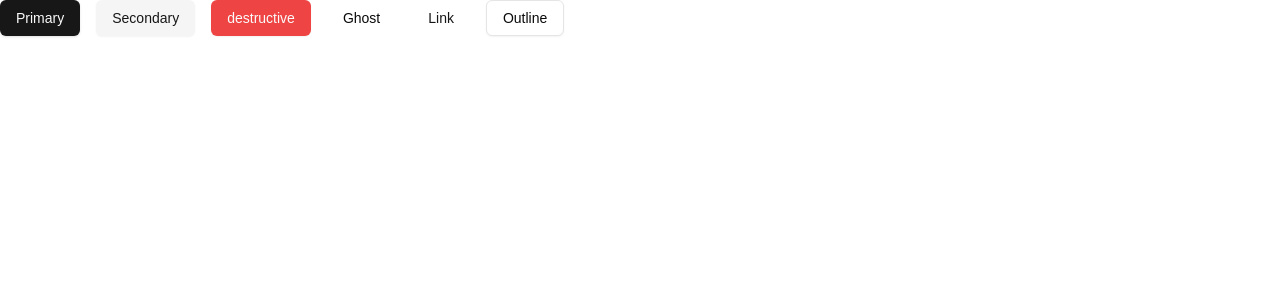
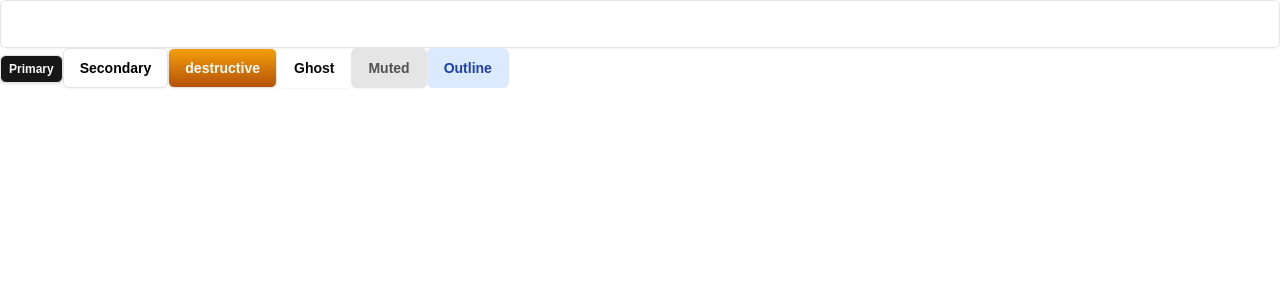
Before and after one commit to gyhcom/Jira_Gyh, a Next.js app: page / in a window 1280 px wide. Shown: the top 300 px of the page. Built offline with nearby package versions, Linux system fonts and the light colour scheme.

Commit message:
feat: update button and input components with new styles and variants

```diff
--- a/src/app/page.tsx
+++ b/src/app/page.tsx
@@ -1,11 +1,13 @@
 
 import { Button } from "@/components/ui/button";
+import { Input } from "@/components/ui/input";
 
 export default function Home() {
  return (
   <div>
-    <div className="flex gap-4">
-      <Button>
+    <div className="">
+      <Input />
+      <Button size="xs">
         Primary
       </Button>
       <Button variant="secondary">
@@ -17,10 +19,10 @@
       <Button variant="ghost">
         Ghost
       </Button>
-      <Button variant="link">
-        Link
+      <Button variant="muted">
+        Muted
       </Button>
-      <Button variant="outline">
+      <Button variant="teritary">
         Outline
       </Button>
     </div>
--- a/src/components/ui/button.tsx
+++ b/src/components/ui/button.tsx
@@ -5,30 +5,34 @@
 import { cn } from "@/lib/utils"
 
 const buttonVariants = cva(
-  "inline-flex items-center justify-center gap-2 whitespace-nowrap rounded-md text-sm font-medium transition-colors focus-visible:outline-none focus-visible:ring-1 focus-visible:ring-ring disabled:pointer-events-none disabled:opacity-50 [&_svg]:pointer-events-none [&_svg]:size-4 [&_svg]:shrink-0",
+  "inline-flex items-center justify-center gap-2 whitespace-nowrap rounded-md text-sm font-semibold transition-colors focus-visible:outline-none focus-visible:ring-1 focus-visible:ring-ring disabled:pointer-events-none disabled:bg-neutral-100 disabled:from-neutral-100 disable:to-neutral-100 disabled:text-netural-300 border border-neutral-200 shadow-sm",
   {
     variants: {
       variant: {
-        default:
+        primary:
           "bg-primary text-primary-foreground shadow hover:bg-primary/90",
         destructive:
-          "bg-destructive text-destructive-foreground shadow-sm hover:bg-destructive/90",
+          "bg-gradient-to-b from-amber-500 to-amber-700 text-destructive-foreground hover:from-amber-700 hover:to-amber-700",
         outline:
           "border border-input bg-background shadow-sm hover:bg-accent hover:text-accent-foreground",
         secondary:
-          "bg-secondary text-secondary-foreground shadow-sm hover:bg-secondary/80",
-        ghost: "hover:bg-accent hover:text-accent-foreground",
-        link: "text-primary underline-offset-4 hover:underline",
+          "bg-white text-black hover:bg-neutral-100",
+        ghost: "border-transparent shdow-none hover:bg-accent hover;text-accent-foreground",
+        muted:"bg-neutral-200 text-neutral-600 hover:bg-neutral-200/80",
+        teritary:
+          "bg-blue-100 text-blue-800 border-transparent hover:bg-blue-200 shadow-none",
+
       },
       size: {
-        default: "h-9 px-4 py-2",
-        sm: "h-8 rounded-md px-3 text-xs",
-        lg: "h-10 rounded-md px-8",
-        icon: "h-9 w-9",
+        default: "h-10 px-4 py-2",
+        sm: "h-8 rounded-md px-3",
+        xs: "h-7 rounded-md px-2 text-xs",
+        lg: "h-12 rounded-md px-8",
+        icon: "h-8 w-8",
       },
     },
     defaultVariants: {
-      variant: "default",
+      variant: "primary",
       size: "default",
     },
   }
--- a/src/components/ui/input.tsx
+++ b/src/components/ui/input.tsx
@@ -8,7 +8,7 @@
       <input
         type={type}
         className={cn(
-          "flex h-9 w-full rounded-md border border-input bg-transparent px-3 py-1 text-base shadow-sm transition-colors file:border-0 file:bg-transparent file:text-sm file:font-medium file:text-foreground placeholder:text-muted-foreground focus-visible:outline-none focus-visible:ring-1 focus-visible:ring-ring disabled:cursor-not-allowed disabled:opacity-50 md:text-sm",
+          "flex h-12 w-full rounded-md border border-input bg-transparent px-3 py-1 text-base shadow-sm transition-colors file:border-0 file:bg-transparent file:text-sm file:font-medium file:text-foreground placeholder:text-muted-foreground focus-visible:outline-none focus-visible:ring-1 focus-visible:ring-ring disabled:cursor-not-allowed disabled:opacity-50 md:text-sm",
           className
         )}
         ref={ref}
```
